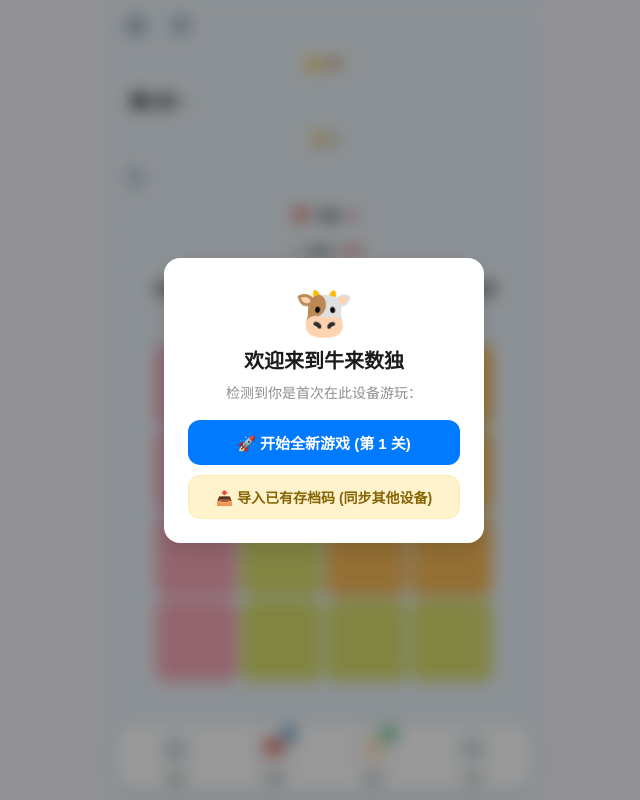
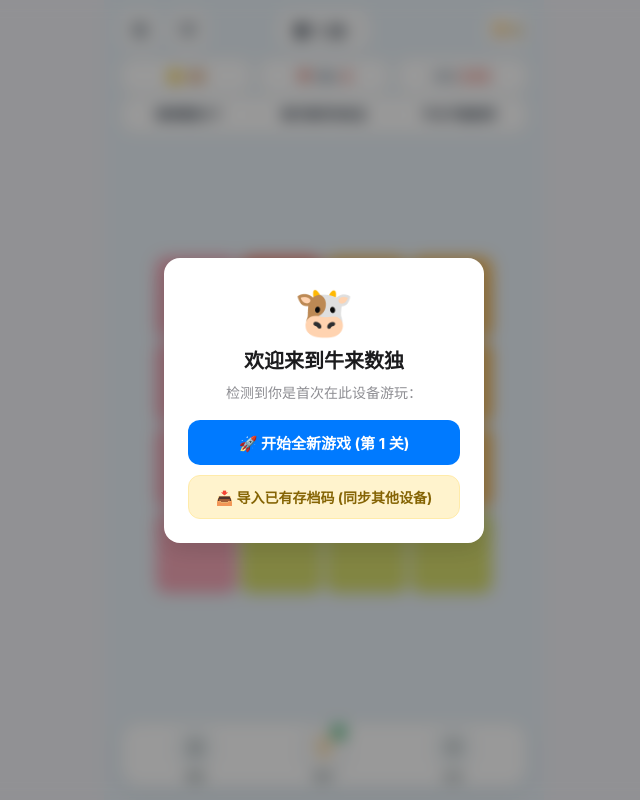
Before and after one commit to aigc17/niulai-sudoku-h5, a website built with Vite: page index.html in a window 1280 px wide. Shown: the whole page, without its empty margins (316-956 px from the left). Built offline with nearby package versions, Linux system fonts and the light colour scheme.

Commit message:
feat: simplify toolbar by keeping only Hint prop with user-driven quota up to targetCount, and remove top reset button

```diff
--- a/src/core/state.ts
+++ b/src/core/state.ts
@@ -30,7 +30,6 @@ export class GameStateManager {
     lives: 2,
     streak: 6,
     props: {
-      detector: 1,
       hint: 1
     },
     settings: {
@@ -47,6 +46,7 @@ export class GameStateManager {
   public status: GameStatus = 'PLAYING';
   public timeRemaining: number = 209;
   public remainingPonies: number = 7;
+  public usedHintsThisLevel: number = 0;
 
   public lastPopCell: { row: number; col: number } | null = null;
   public lastErrorCell: { row: number; col: number } | null = null;
@@ -80,6 +80,7 @@ export class GameStateManager {
 
   public onTimerTick: ((time: number) => void) | null = null;
   public onErrorMessage: ((msg: string) => void) | null = null;
+  public onNeedMoreHint: ((remainingQuota: number, maxQuota: number) => void) | null = null;
 
   public loadLevel(levelId: number) {
     // 关卡锁判定：用户只能选择 <= maxUnlockedLevel 的已通关或当前关卡进行挑战
@@ -101,6 +102,9 @@ export class GameStateManager {
     this.status = 'PLAYING';
     this.timeRemaining = this.currentLevel.initialTime || 209;
     this.remainingPonies = this.currentLevel.targetCount || this.currentLevel.size;
+    this.usedHintsThisLevel = 0;
+    // 每一关都贴心保障用户手上有可用提示
+    this.user.props.hint = Math.max(this.user.props.hint, 1);
 
     this.startTimer();
     this.saveStorage();
@@ -354,42 +358,68 @@ export class GameStateManager {
   }
 
   /**
-   * 道具：使用放大镜/探照 (自动排查填充 X)
+   * 道具：使用灯泡提示 (直接放置 1 匹正解牛牛，每关上限为当前关牛牛总只数)
    */
-  public useDetectorProp(): boolean {
-    if (this.status !== 'PLAYING' || this.user.props.detector <= 0) return false;
-    const exclusions = QueensSolver.getDetectorExclusions(this.grid, this.currentLevel.regions);
-    if (exclusions.length === 0) return false;
+  public useHintProp(): boolean {
+    if (this.status !== 'PLAYING') return false;
+
+    const maxHints = this.currentLevel.targetCount || this.currentLevel.size;
+    if (this.usedHintsThisLevel >= maxHints) {
+      if (this.onErrorMessage) {
+        this.onErrorMessage(`⚠️ 本关提示已达上限（最多 ${maxHints} 次），挑战独立思考破局吧！`);
+      }
+      return false;
+    }
+
+    if (this.user.props.hint <= 0) {
+      const remainingQuota = maxHints - this.usedHintsThisLevel;
+      if (this.onNeedMoreHint) {
+        this.onNeedMoreHint(remainingQuota, maxHints);
+      }
+      return false;
+    }
+
+    const target = QueensSolver.getSmartHint(this.grid, this.currentLevel.regions);
+    if (!target) {
+      if (this.onErrorMessage) {
+        this.onErrorMessage('当前盘面已有冲突或已无法推导，请先调整已有牛牛或清除部分标记');
+      }
+      return false;
+    }
 
     this.pushHistory();
-    this.user.props.detector--;
+    this.user.props.hint--;
+    this.usedHintsThisLevel++;
     soundManager.playHint();
 
-    exclusions.forEach(({ row, col }) => {
-      this.grid[row][col] = CellState.CROSS;
-    });
-
+    this.grid[target.row][target.col] = CellState.ANIMAL;
+    this.lastPopCell = { row: target.row, col: target.col };
     this.evaluateBoard();
     this.saveStorage();
+    this.notify();
+
+    if (this.onErrorMessage) {
+      this.onErrorMessage(`💡 提示牛头已就位！(本关已用 ${this.usedHintsThisLevel}/${maxHints} 次)`);
+    }
     return true;
   }
 
   /**
-   * 道具：使用灯泡提示 (直接放置 1 匹正解小马)
+   * 增加提示机会并在可能时立即落子
    */
-  public useHintProp(): boolean {
-    if (this.status !== 'PLAYING' || this.user.props.hint <= 0) return false;
-    const target = QueensSolver.getSmartHint(this.grid, this.currentLevel.regions);
-    if (!target) return false;
+  public addHintAndUse() {
+    this.user.props.hint++;
+    this.saveStorage();
+    this.useHintProp();
+  }
 
-    this.pushHistory();
-    this.user.props.hint--;
-    soundManager.playHint();
-
-    this.grid[target.row][target.col] = CellState.ANIMAL;
-    this.evaluateBoard();
+  /**
+   * 增加提示机会存储
+   */
+  public addHintCount() {
+    this.user.props.hint++;
     this.saveStorage();
-    return true;
+    this.notify();
   }
 
   public toggleCoordinates() {
@@ -496,7 +526,7 @@ export class GameStateManager {
     this.user.maxUnlockedLevel = 1;
     this.user.coins = 0;
     this.user.streak = 0;
-    this.user.props = { detector: 3, hint: 3 };
+    this.user.props = { hint: 3 };
     this.saveStorage();
     this.loadLevel(1);
   }
@@ -541,7 +571,6 @@ export class GameStateManager {
         this.user.streak = Math.max(0, p.s || 0);
         if (p.p) {
           this.user.props = {
-            detector: Math.max(0, p.p.detector ?? p.p.d ?? 1),
             hint: Math.max(0, p.p.hint ?? p.p.h ?? 1)
           };
         }
--- a/src/main.ts
+++ b/src/main.ts
@@ -49,6 +49,13 @@ document.addEventListener('DOMContentLoaded', () => {
     HudRenderer.showToast(msg);
   };
 
+  // 绑定增加提示确认弹窗回调 (由用户完全掌控)
+  gameState.onNeedMoreHint = (remainingQuota: number, maxQuota: number) => {
+    modalRenderer.showAddHintModal(remainingQuota, maxQuota, () => {
+      gameState.addHintAndUse();
+    });
+  };
+
   // 2. 用户首次任意触屏操作时解锁 iOS Web Audio 上下文
   const unlockAudio = () => {
     soundManager.unlock();
--- a/src/styles/main.css
+++ b/src/styles/main.css
@@ -21,6 +21,11 @@
   --text-gray: #8E8E93;
   --safe-top: env(safe-area-inset-top, 0px);
   --safe-bottom: env(safe-area-inset-bottom, 20px);
+  --hud-ink: #1B2838;
+  --hud-muted: #6B7C8D;
+  --hud-line: rgba(27, 40, 56, 0.10);
+  --hud-surface: #FFFFFF;
+  --hud-radius: 14px;
 }
 
 * {
@@ -58,6 +63,7 @@ button, input, select, textarea,
 .game-icon-btn, .tool-btn, .level-title-btn,
 .modal-card, .modal-overlay, .hud-header, .bottom-toolbar,
 .lvl-jump-btn, .modal-primary-btn, .modal-secondary-btn, .modal-close-x, .modal-text-btn, .custom-jump-btn {
+  font-family: inherit;
   touch-action: manipulation !important;
   pointer-events: auto !important;
   cursor: pointer;
@@ -73,20 +79,39 @@ button, input, select, textarea,
   display: flex;
   flex-direction: column;
   justify-content: space-between;
-  padding: max(6px, env(safe-area-inset-top, 6px)) 12px max(8px, env(safe-area-inset-bottom, 8px)) 12px;
+  padding: max(10px, env(safe-area-inset-top, 10px)) 16px max(10px, env(safe-area-inset-bottom, 10px)) 16px;
   background: #EAF2F8;
   position: relative;
   box-sizing: border-box;
   overflow: hidden;
 }
 
-.hud-nav-side {
+/* ================= 顶部 HUD：两行横排 ================= */
+.hud-header {
+  display: flex;
+  flex-direction: column;
+  gap: 8px;
+  flex-shrink: 0;
+  width: 100%;
+}
+
+.hud-top-row, .hud-nav {
+  display: flex;
+  flex-direction: row;
+  align-items: center;
+  justify-content: space-between;
+  gap: 8px;
+  width: 100%;
+  min-height: 40px;
+}
+
+.hud-left-group, .hud-right-group, .hud-nav-side {
   display: flex;
   align-items: center;
   gap: 8px;
 }
-.hud-nav-left { justify-self: start; }
-.hud-nav-right { justify-self: end; }
+.hud-left-group, .hud-nav-left { flex: 1 1 0; justify-content: flex-start; }
+.hud-right-group, .hud-nav-right { flex: 1 1 0; justify-content: flex-end; }
 
 .game-icon-btn {
   width: 40px;
@@ -125,27 +150,22 @@ button, input, select, textarea,
   font-weight: 700;
   color: var(--hud-ink);
   letter-spacing: 0.04em;
-  line-height: 1;
+  white-space: nowrap;
 }
-.level-arrow {
-  font-size: 11px;
-  color: var(--hud-muted);
-  line-height: 1;
-  margin-top: 1px;
+.level-arrow { font-size: 11px; color: var(--hud-muted); }
+
+.hud-status-row, .hud-metrics {
+  display: flex;
+  flex-direction: row;
+  align-items: center;
+  justify-content: stretch;
+  gap: 6px;
+  width: 100%;
 }
+.hud-status-row > *, .hud-metrics > * { flex: 1 1 0; min-width: 0; }
 
-.hud-metrics {
-  display: grid;
-  grid-template-columns: repeat(4, minmax(0, 1fr));
-  gap: 6px;
-}
-
-.metric-chip,
-.coin-badge,
-.streak-badge,
-.status-pill {
+.status-pill, .coin-badge, .streak-badge, .metric-chip {
   height: 36px;
-  min-width: 0;
   display: flex;
   align-items: center;
   justify-content: center;
@@ -155,74 +175,47 @@ button, input, select, textarea,
   border-radius: 12px;
   padding: 0 6px;
   box-shadow: 0 1px 2px rgba(27, 40, 56, 0.04);
+  white-space: nowrap;
+  box-sizing: border-box;
 }
 
-.metric-ico,
-.coin-icon,
-.trophy-icon {
-  font-size: 13px;
-  line-height: 1;
-  flex-shrink: 0;
-}
+.coin-icon, .trophy-icon { font-size: 13px; line-height: 1; flex-shrink: 0; }
+.badge-val { font-size: 14px; font-weight: 700; color: #C56A16; font-variant-numeric: tabular-nums; }
+.streak-text { font-size: 14px; font-weight: 700; color: #A07A12; font-variant-numeric: tabular-nums; }
+.pill-label { color: var(--hud-muted); font-size: 11px; font-weight: 600; flex-shrink: 0; }
+.highlight-red { color: #D94A3D; font-size: 14px; font-weight: 700; font-variant-numeric: tabular-nums; }
+.pill-bull-icon { width: 15px; height: 15px; object-fit: contain; flex-shrink: 0; }
 
-.badge-val,
-.streak-text,
-.pill-num {
-  font-size: 14px;
-  font-weight: 700;
-  font-variant-numeric: tabular-nums;
-  line-height: 1;
-  color: var(--hud-ink);
-}
-
-.badge-val { color: #C56A16; }
-.streak-text { color: #A07A12; }
-
-.pill-label {
-  color: var(--hud-muted);
-  font-size: 11px;
-  font-weight: 600;
-  line-height: 1;
-  flex-shrink: 0;
-}
-
-.highlight-red {
-  color: #D94A3D;
-  font-size: 14px;
-  font-weight: 700;
-  font-variant-numeric: tabular-nums;
-  line-height: 1;
-}
-
-.pill-bull-icon {
-  width: 15px;
-  height: 15px;
-  object-fit: contain;
-  margin: 0;
-  flex-shrink: 0;
+@media (max-width: 360px) {
+  .pill-label { display: none; }
 }
 
 /* ================= 规则胶囊 ================= */
 .rules-banner {
   margin: 2px 0 0 0;
   flex-shrink: 0;
+  width: 100%;
 }
 
 .rules-card-container {
-  display: grid;
-  grid-template-columns: 1fr 1fr 1fr;
+  display: flex !important;
+  flex-direction: row !important;
+  flex-wrap: nowrap !important;
   align-items: center;
   background: var(--hud-surface);
   border: 1px solid var(--hud-line);
   border-radius: var(--hud-radius);
-  padding: 10px 4px;
+  padding: 10px 0;
   box-shadow: 0 1px 2px rgba(27, 40, 56, 0.04);
+  width: 100%;
 }
 
 .rule-card {
+  flex: 1 1 0;
   text-align: center;
   padding: 0 8px;
   position: relative;
+  min-width: 0;
 }
 
 .rule-card:not(:last-child)::after {
@@ -241,6 +234,7 @@ button, input, select, textarea,
   color: var(--hud-ink);
   line-height: 1.3;
   letter-spacing: 0.02em;
+  white-space: nowrap;
 }
 
 .rule-sub {
@@ -481,13 +475,6 @@ button, input, select, textarea,
   object-fit: contain;
 }
 
-.pill-bull-icon {
-  width: 20px;
-  height: 20px;
-  object-fit: contain;
-  margin-right: 4px;
-}
-
 .prop-bull-avatar {
   width: 32px;
   height: 32px;
@@ -603,6 +590,9 @@ button, input, select, textarea,
 
 .prop-badge-pill.badge-green {
   background: #27AE60;
+}
+.prop-badge-pill.badge-orange {
+  background: #E67E22;
 }
 
 .tool-label {
--- a/src/types.ts
+++ b/src/types.ts
@@ -58,7 +58,6 @@ export interface UserProfile {
   lives: number;
   streak: number;
   props: {
-    detector: number; // 放大镜/探照
     hint: number;     // 灯泡提示
   };
   settings: {
--- a/src/ui/hudRenderer.ts
+++ b/src/ui/hudRenderer.ts
@@ -42,6 +42,12 @@ export class HudRenderer {
     this.renderBottomToolbar();
   }
 
+  private formatTime(time: number): string {
+    const m = Math.floor(Math.max(0, time) / 60);
+    const s = Math.max(0, time) % 60;
+    return `${m}:${s.toString().padStart(2, '0')}`;
+  }
+
   /**
    * 渲染顶部资源、关卡、攻略与倒计时状态栏
    */
@@ -51,57 +57,48 @@ export class HudRenderer {
     const remainingPonies = gameState.remainingPonies;
 
     this.headerEl.innerHTML = `
-      <div class="hud-top-row">
-        <div class="hud-left-group">
+      <div class="hud-nav hud-top-row">
+        <div class="hud-nav-side hud-nav-left hud-left-group">
           <button id="btn-settings" class="game-icon-btn settings-btn" aria-label="设置" title="游戏设置">
-            <svg class="hud-svg-icon" viewBox="0 0 24 24" fill="none" stroke="currentColor" stroke-width="2.2" stroke-linecap="round" stroke-linejoin="round">
+            <svg class="hud-svg-icon" viewBox="0 0 24 24" fill="none" stroke="currentColor" stroke-width="2" stroke-linecap="round" stroke-linejoin="round">
               <circle cx="12" cy="12" r="3"></circle>
-              <path d="M19.4 15a1.65 1.65 0 0 0 .33 1.82l.06.06a2 2 0 0 1 0 2.83 2 2 0 0 1-2.83 0l-.06-.06a1.65 1.65 0 0 0-1.82-.33 1.65 1.65 0 0 0-1 1.51V21a2 2 0 0 1-2 2 2 2 0 0 1-2-2v-.09A1.65 1.65 0 0 0 9 19.4a1.65 1.65 0 0 0-1.82.33l-.06.06a2 2 0 0 1-2.83 0 2 2 0 0 1 0-2.83l.06-.06a1.65 1.65 0 0 0 .33-1.82 1.65 1.65 0 0 0-1.51-1H3a2 2 0 0 1-2-2 2 2 0 0 1 2-2h.09A1.65 1.65 0 0 0 4.6 9a1.65 1.65 0 0 0-.33-1.82l-.06-.06a2 2 0 0 1 0-2.83 2 2 0 0 1 2.83 0l.06.06a1.65 1.65 0 0 0 1.82.33H9a1.65 1.65 0 0 0 1-1.51V3a2 2 0 0 1 2-2 2 2 0 0 1 2 2v.09a1.65 1.65 0 0 0 1 1.51 1.65 1.65 0 0 0 1.82-.33l.06-.06a2 2 0 0 1 2.83 0 2 2 0 0 1 0 2.83l-.06.06a1.65 1.65 0 0 0-.33 1.82V9a1.65 1.65 0 0 0 1.51 1H21a2 2 0 0 1 2 2 2 2 0 0 1-2 2h-.09a1.65 1.65 0 0 0-1.51 1z"></path>
+              <path d="M19.4 15a1.65 1.65 0 0 0 .33 1.82l.06.06a2 2 0 0 1 0 2.83 2 2 0 0 1-2.83 0l-.06-.06a1.65 1.65 0 0 0-1.82-.33 1.65 1.65 0 0 0 1 1.51V21a2 2 0 0 1-2 2 2 2 0 0 1-2-2v-.09A1.65 1.65 0 0 0 9 19.4a1.65 1.65 0 0 0-1.82.33l-.06.06a2 2 0 0 1-2.83 0 2 2 0 0 1 0-2.83l.06-.06a1.65 1.65 0 0 0 .33-1.82 1.65 1.65 0 0 0-1.51-1H3a2 2 0 0 1-2-2 2 2 0 0 1 2-2h.09A1.65 1.65 0 0 0 4.6 9a1.65 1.65 0 0 0-.33-1.82l-.06-.06a2 2 0 0 1 0-2.83 2 2 0 0 1 2.83 0l.06.06a1.65 1.65 0 0 0 1.82.33H9a1.65 1.65 0 0 0 1-1.51V3a2 2 0 0 1 2-2 2 2 0 0 1 2 2v.09a1.65 1.65 0 0 0 1 1.51 1.65 1.65 0 0 0 1.82-.33l.06.06a2 2 0 0 1 2.83 0 2 2 0 0 1 0 2.83l-.06.06a1.65 1.65 0 0 0-.33 1.82V9a1.65 1.65 0 0 0 1.51 1H21a2 2 0 0 1 2 2 2 2 0 0 1-2 2h-.09a1.65 1.65 0 0 0-1.51 1z"></path>
             </svg>
           </button>
           <button id="btn-guide" class="game-icon-btn guide-btn" aria-label="攻略" title="玩法攻略与破局技巧">
-            <svg class="hud-svg-icon" viewBox="0 0 24 24" fill="none" stroke="currentColor" stroke-width="2.2" stroke-linecap="round" stroke-linejoin="round">
+            <svg class="hud-svg-icon" viewBox="0 0 24 24" fill="none" stroke="currentColor" stroke-width="2" stroke-linecap="round" stroke-linejoin="round">
               <path d="M2 3h6a4 4 0 0 1 4 4v14a3 3 0 0 0-3-3H2z"></path>
               <path d="M22 3h-6a4 4 0 0 0-4 4v14a3 3 0 0 1 3-3h7z"></path>
             </svg>
           </button>
-          <div class="resource-badge coin-badge">
-            <span class="coin-icon">🪙</span>
-            <span class="badge-val">${user.coins}</span>
-          </div>
         </div>
 
-        <div class="hud-center-group">
-          <button id="btn-level-title" class="level-title-btn" title="点击选关">
-            <span class="level-title-text">第${user.level}关</span>
-            <span class="level-arrow">▾</span>
-          </button>
-        </div>
+        <button id="btn-level-title" class="level-title-btn" title="点击选关">
+          <span class="level-title-text">第 ${user.level} 关</span>
+          <span class="level-arrow">▾</span>
+        </button>
 
-        <div class="hud-right-group">
+        <div class="hud-nav-side hud-nav-right hud-right-group">
           <div class="streak-badge">
             <span class="trophy-icon">🏆</span>
             <span class="streak-text">${user.streak}</span>
           </div>
-          <button id="btn-reset-l1" class="game-icon-btn reset-btn" title="重置本关">
-            <svg class="hud-svg-icon" viewBox="0 0 24 24" fill="none" stroke="currentColor" stroke-width="2.2" stroke-linecap="round" stroke-linejoin="round">
-              <path d="M3 12a9 9 0 1 0 9-9 9.75 9.75 0 0 0-6.74 2.74L3 8"></path>
-              <path d="M3 3v5h5"></path>
-            </svg>
-          </button>
         </div>
       </div>
 
-      <div class="hud-status-row">
-        <div class="status-pill target-pill">
+      <div class="hud-metrics hud-status-row">
+        <div class="metric-chip coin-badge">
+          <span class="metric-ico coin-icon">🪙</span>
+          <span class="badge-val">${user.coins}</span>
+        </div>
+        <div class="metric-chip status-pill target-pill">
           <img src="/bull.png" class="pill-bull-icon" alt="牛头" />
-          <span class="pill-label">剩余:</span>
+          <span class="pill-label">剩余</span>
           <span class="pill-num highlight-red">${remainingPonies}</span>
         </div>
-        <div class="status-pill timer-pill">
-          <span class="pill-icon">⏱️</span>
-          <span class="pill-label">时间:</span>
-          <span class="pill-num highlight-red">${time}</span>
+        <div class="metric-chip status-pill timer-pill">
+          <span class="pill-label">时间</span>
+          <span class="pill-num highlight-red">${this.formatTime(time)}</span>
         </div>
       </div>
     `;
@@ -120,7 +117,6 @@ export class HudRenderer {
     bindHeaderBtn('#btn-settings', () => this.onOpenSettings());
     bindHeaderBtn('#btn-guide', () => this.onOpenGuide());
     bindHeaderBtn('#btn-level-title', () => this.onOpenSettings());
-    bindHeaderBtn('#btn-reset-l1', () => gameState.clearBoard());
   }
 
   /**
@@ -129,7 +125,7 @@ export class HudRenderer {
   public updateTimer(time: number) {
     const timerNumEl = this.headerEl.querySelector('.timer-pill .pill-num');
     if (timerNumEl) {
-      timerNumEl.textContent = time.toString();
+      timerNumEl.textContent = this.formatTime(time);
     }
   }
 
@@ -156,15 +152,17 @@ export class HudRenderer {
   }
 
   /**
-   * 渲染底部道具与控制栏 (清除、放大镜探照、灯泡提示、坐标)
+   * 渲染底部道具与控制栏 (清除、灯泡提示、坐标)
    */
   public renderBottomToolbar() {
     const user = gameState.user;
     const hasCoordinates = user.settings.coordinates;
+    const maxQuota = gameState.currentLevel ? (gameState.currentLevel.targetCount || gameState.currentLevel.size) : 7;
+    const isLevelMaxReached = gameState.usedHintsThisLevel >= maxQuota;
 
     this.toolbarEl.innerHTML = `
       <div class="toolbar-wrapper">
-        <!-- 清除/重置 -->
+        <!-- 清除全部标记 -->
         <button id="btn-clear" class="tool-btn action-clear" title="清空全部标记">
           <div class="tool-icon-wrapper">
             <svg class="tool-svg" viewBox="0 0 24 24" fill="none" stroke="currentColor" stroke-width="2" stroke-linecap="round" stroke-linejoin="round">
@@ -177,24 +175,15 @@ export class HudRenderer {
           <span class="tool-label">清除</span>
         </button>
 
-        <!-- 探照/牛头探照道具 -->
-        <button id="btn-detector" class="tool-btn prop-btn ${user.props.detector <= 0 ? 'disabled' : ''}" title="探照：随机排除一个不可能的格子">
-          <div class="prop-card-3d">
-            <img src="/bull.png" class="prop-bull-icon" alt="探照" />
-            <div class="prop-badge-pill">${user.props.detector}</div>
-          </div>
-          <span class="tool-label">探照</span>
-        </button>
-
-        <!-- 提示/神奇灯泡道具 -->
-        <button id="btn-hint" class="tool-btn prop-btn ${user.props.hint <= 0 ? 'disabled' : ''}" title="提示：直接找出一个小牛的正确位置">
+        <!-- 提示/神奇灯泡道具 (每关上限为当前关牛只数，可自如加点) -->
+        <button id="btn-hint" class="tool-btn prop-btn ${isLevelMaxReached ? 'disabled' : ''}" title="提示：找出一只小牛的正确位置">
           <div class="prop-card-3d">
             <svg class="prop-lightbulb-svg" viewBox="0 0 24 24" fill="none" stroke="#F39C12" stroke-width="2" stroke-linecap="round" stroke-linejoin="round">
               <path d="M9 18h6"></path>
               <path d="M10 22h4"></path>
               <path d="M12 2a7 7 0 0 0-7 7c0 2.38 1.19 4.47 3 5.74V17a1 1 0 0 0 1 1h6a1 1 0 0 0 1-1v-2.26c1.81-1.27 3-3.36 3-5.74a7 7 0 0 0-7-7z"></path>
             </svg>
-            <div class="prop-badge-pill badge-green">${user.props.hint > 0 ? user.props.hint : '+'}</div>
+            <div class="prop-badge-pill ${user.props.hint > 0 ? 'badge-green' : 'badge-orange'}">${isLevelMaxReached ? '0' : (user.props.hint > 0 ? user.props.hint : '+')}</div>
           </div>
           <span class="tool-label">提示</span>
         </button>
@@ -223,7 +212,6 @@ export class HudRenderer {
     };
 
     bindBtn('#btn-clear', () => gameState.clearBoard());
-    bindBtn('#btn-detector', () => gameState.useDetectorProp());
     bindBtn('#btn-hint', () => gameState.useHintProp());
     bindBtn('#btn-coords', () => gameState.toggleCoordinates());
   }
```
Also changed, not shown: src/styles/CLAUDE.md (+1 -1 lines), src/ui/CLAUDE.md (+1 -1 lines), src/ui/modalRenderer.ts (+41 -0 lines).
